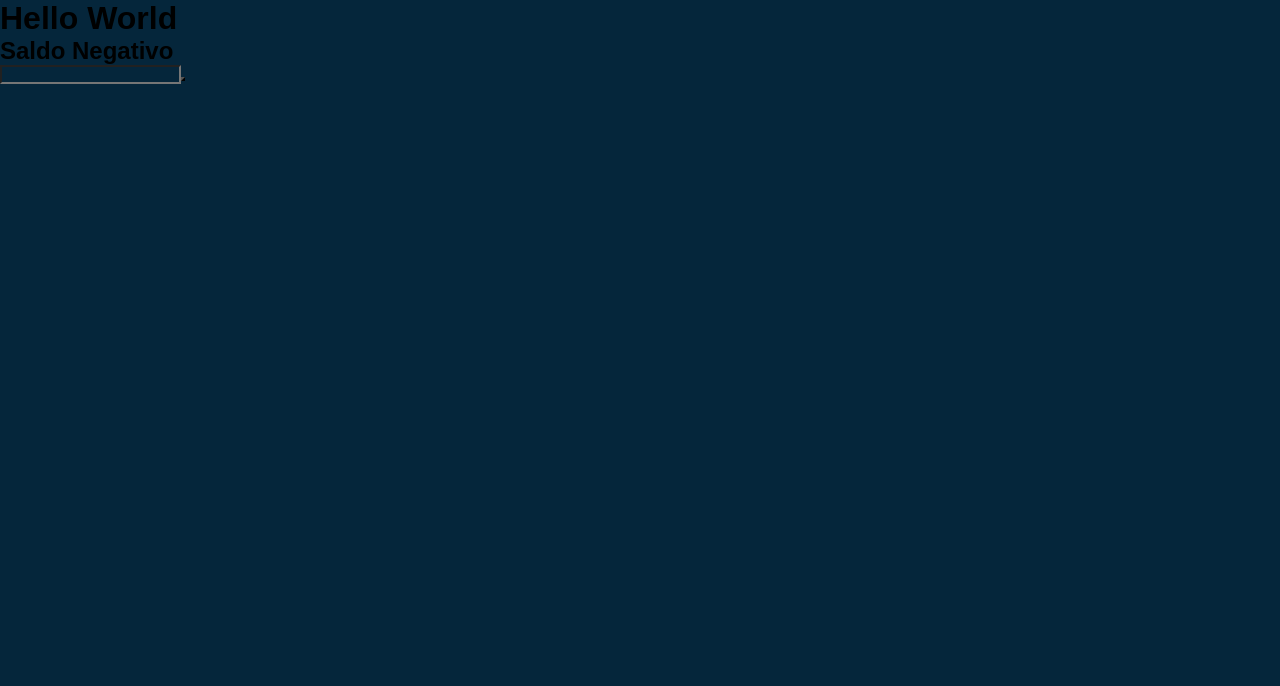
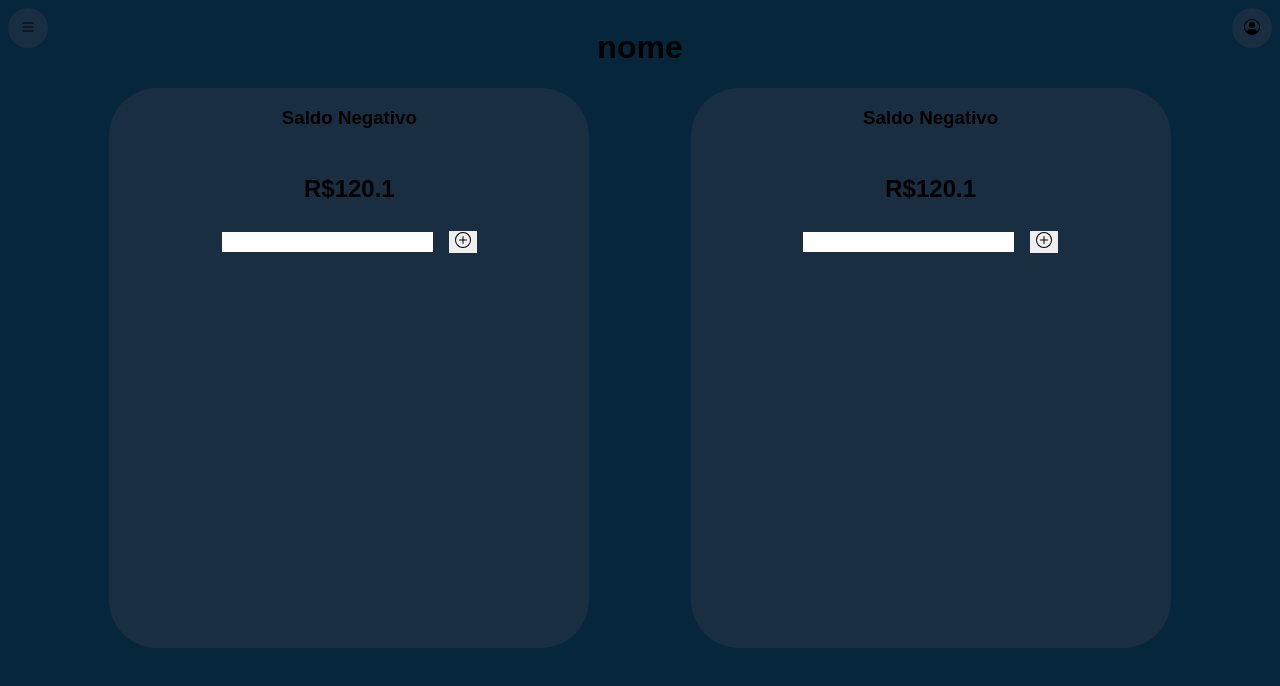
Before and after one commit to P-Duarte9029/Payment-Review, an Angular app: page / in a window 1280 px wide. Shown: the top 686 px of the page. Built offline with nearby package versions, Linux system fonts and the light colour scheme.

Commit message:
atualização de tamplate

```diff
--- a/src/app/app.css
+++ b/src/app/app.css
@@ -0,0 +1,23 @@
+
+:root{
+    --color-midnight: #192e41;
+    --color-dark-blue: #05263b;
+    --color-blue-grotto: #0d659d;
+    --color-green: #27AE60;
+    --color-red: #C0392B;
+    --color-white: #f5f5f5;
+    --color-light-blue: #b0c4de;
+}
+
+.input-area{
+    display:flex;
+    justify-content: space-evenly;
+        .input-area{
+            .left-side{
+                flex: 1;
+            }
+            .right-side{
+                flex: 1;
+            }
+        }
+}
--- a/src/app/app.html
+++ b/src/app/app.html
@@ -1,6 +1,18 @@
 <div class="container">
-    <h1>Hello World</h1>
-<app-insertion-area></app-insertion-area>
+
+    <app-header></app-header>
+
+    <div class="input-area">
+        <div class="left-side">
+            <app-insertion-area></app-insertion-area>
+        </div>
+
+    <div class="right-side">
+            <app-insertion-area></app-insertion-area>
+
+
+    </div>
+
 
 </div>
 
--- a/src/app/app.ts
+++ b/src/app/app.ts
@@ -2,10 +2,11 @@ import { Component, signal } from '@angular/core';
 import { RouterOutlet } from '@angular/router';
 import { InsertionArea } from './components/insertion-area/insertion-area';
 import { Header } from './components/header/header';
+import { FormsModule } from '@angular/forms';
 
 @Component({
   selector: 'app-root',
-  imports: [RouterOutlet, InsertionArea, Header],
+  imports: [RouterOutlet, InsertionArea, Header, FormsModule],
   templateUrl: './app.html',
   styleUrl: './app.css'
 })
--- a/src/app/components/header/header.css
+++ b/src/app/components/header/header.css
@@ -0,0 +1,34 @@
+
+:root{
+    --color-midnight: #192e41;
+    --color-dark-blue: #05263b;
+    --color-blue-grotto: #0d659d;
+    --color-green: #27AE60;
+    --color-red: #C0392B;
+    --color-white: #f5f5f5;
+    --color-light-blue: #b0c4de;
+}
+
+.header{
+    display: flex;
+    justify-content: space-between;
+}
+
+.btn-header{
+    background: none;
+    border: none;
+    padding: 0;
+    margin: 0;
+    cursor: pointer;
+    align-items: center;
+    justify-content: center;
+    background-color: var(--color-midnight);
+    width: 40px;
+    height: 40px;
+    border-radius: 50%;
+}
+
+#title-page{
+    display: flex;
+    align-items: center;
+}
--- a/src/app/components/header/header.html
+++ b/src/app/components/header/header.html
@@ -1 +1,16 @@
-<p>header works!</p>
+<div class="header">
+    <button id="create-new-page" class="btn-header">
+        <svg xmlns="http://www.w3.org/2000/svg" width="16" height="16" fill="currentColor" class="bi bi-list" viewBox="0 0 16 16">
+            <path fill-rule="evenodd" d="M2.5 12a.5.5 0 0 1 .5-.5h10a.5.5 0 0 1 0 1H3a.5.5 0 0 1-.5-.5m0-4a.5.5 0 0 1 .5-.5h10a.5.5 0 0 1 0 1H3a.5.5 0 0 1-.5-.5m0-4a.5.5 0 0 1 .5-.5h10a.5.5 0 0 1 0 1H3a.5.5 0 0 1-.5-.5"/>
+        </svg>
+    </button>
+
+    <h1 id="title-page">nome</h1>
+
+    <button id="account" class="btn-header">
+        <svg xmlns="http://www.w3.org/2000/svg" width="16" height="16" fill="currentColor" class="bi bi-person-circle" viewBox="0 0 16 16">
+            <path d="M11 6a3 3 0 1 1-6 0 3 3 0 0 1 6 0"/>
+            <path fill-rule="evenodd" d="M0 8a8 8 0 1 1 16 0A8 8 0 0 1 0 8m8-7a7 7 0 0 0-5.468 11.37C3.242 11.226 4.805 10 8 10s4.757 1.225 5.468 2.37A7 7 0 0 0 8 1"/>
+        </svg>
+    </button>
+</div>
--- a/src/app/components/insertion-area/insertion-area.css
+++ b/src/app/components/insertion-area/insertion-area.css
@@ -0,0 +1,74 @@
+:root{
+    --color-midnight: #192e41;
+    --color-dark-blue: #05263b;
+    --color-blue-grotto: #0d659d;
+    --color-green: #27AE60;
+    --color-red: #C0392B;
+    --color-white: #f5f5f5;
+    --color-light-blue: #b0c4de;
+}
+
+.body{
+    display: flex;
+    flex-direction: column;
+    align-items: center;
+    gap: 0.5rem;
+    background-color: var(--color-midnight);
+    border-radius: 3rem;
+    width: 30rem;
+    height: 35rem;
+}
+
+.add-item{
+    display: flex;
+    align-items: center;
+    gap: 1rem;
+    flex-wrap: wrap;
+}
+
+.content{
+    display: flex;
+    flex-direction: column;
+}
+
+#text-type, #create-type-value{
+    font-size: 1rem;
+    border: none;
+}
+
+#list-type-values{
+    padding: 0;
+    display: flex;
+    flex-direction: column;
+    gap: 0.5rem;
+}
+
+#list-type-values li{
+    list-style-type:none;
+    font-size: medium;
+    text-transform: capitalize;
+    display: flex;
+    justify-content: space-between;
+}
+
+.pop-up {
+  position: fixed;
+  top: 0;
+  left: 0;
+  right: 0;
+  bottom: 0;
+  background: rgba(0, 0, 0, 0.4);
+  display: flex;
+  justify-content: center;
+  align-items: center;
+  z-index: 9999;
+}
+
+.pop-up-content {
+  background: var(--color-midnight);
+  padding: 20px;
+  border-radius: 12px;
+  min-width: 300px;
+  max-width: 90vw;
+  box-shadow: 0 4px 10px rgba(0,0,0,0.3);
+}
--- a/src/app/components/insertion-area/insertion-area.html
+++ b/src/app/components/insertion-area/insertion-area.html
@@ -1,12 +1,48 @@
-<div>
-    <h2 id="saldo-negativo">Saldo Negativo</h2>
-    <div>
-        <input type="text" id="text-negative">
-        <button id="create-negative-value"></button>
+<div class="body">
+    <h3 id="balance-type">Saldo Negativo</h3>
+    <h2 id="total-value">R${{valor}}</h2>
+    <div class="add-item">
+        <input type="text" id="text-type">
+        <button id="create-type-value" (click)="showP()">
+            <svg xmlns="http://www.w3.org/2000/svg" width="16" height="16" fill="currentColor" class="bi bi-plus-circle" viewBox="0 0 16 16">
+                <path d="M8 15A7 7 0 1 1 8 1a7 7 0 0 1 0 14m0 1A8 8 0 1 0 8 0a8 8 0 0 0 0 16"/>
+                <path d="M8 4a.5.5 0 0 1 .5.5v3h3a.5.5 0 0 1 0 1h-3v3a.5.5 0 0 1-1 0v-3h-3a.5.5 0 0 1 0-1h3v-3A.5.5 0 0 1 8 4"/>
+            </svg>
+        </button>
     </div>
-    <div>
-        <ul id="list-negative-values">
-
+    <div class="content">
+        <ul id="list-type-values">
+            <li *ngFor="let item of valueArray">
+                {{ item.info }} - {{ item.value }}
+            </li>
         </ul>
     </div>
+    <div class="bottom">
+
+    </div>
 </div>
+
+<div *ngIf="show_pop_up" class="pop-up">
+    <div class="pop-up-content">
+        <h2>Preencha as informações</h2>
+        <label>
+            informações:
+            <textarea [(ngModel)] = "newInfo" rows="4" cols="40"></textarea>
+        </label>
+        <label>
+            Valor:
+            <input type="number" [(ngModel)] = "newValue">
+        </label>
+        <button (click)="SaveData()">
+            <svg xmlns="http://www.w3.org/2000/svg" width="16" height="16" fill="currentColor" class="bi bi-check2" viewBox="0 0 16 16">
+            <path d="M13.854 3.646a.5.5 0 0 1 0 .708l-7 7a.5.5 0 0 1-.708 0l-3.5-3.5a.5.5 0 1 1 .708-.708L6.5 10.293l6.646-6.647a.5.5 0 0 1 .708 0"/>
+            </svg>
+        </button>
+        <button (click)="closeP()">
+            <svg xmlns="http://www.w3.org/2000/svg" width="16" height="16" fill="currentColor" class="bi bi-x-lg" viewBox="0 0 16 16">
+                <path d="M2.146 2.854a.5.5 0 1 1 .708-.708L8 7.293l5.146-5.147a.5.5 0 0 1 .708.708L8.707 8l5.147 5.146a.5.5 0 0 1-.708.708L8 8.707l-5.146 5.147a.5.5 0 0 1-.708-.708L7.293 8z"/>
+            </svg>
+        </button>
+
+    </div>
+</div>
--- a/src/app/components/insertion-area/insertion-area.ts
+++ b/src/app/components/insertion-area/insertion-area.ts
@@ -1,11 +1,46 @@
 import { Component } from '@angular/core';
+import { FormsModule } from '@angular/forms';
+import { CommonModule } from '@angular/common';
 
 @Component({
   selector: 'app-insertion-area',
-  imports: [],
+  imports: [FormsModule, CommonModule],
   templateUrl: './insertion-area.html',
   styleUrl: './insertion-area.css'
 })
 export class InsertionArea {
-  nome:string = "Pedro";
+  valor:number = 120.10;
+  valueArray: ValueData[] = [];
+  show_pop_up:boolean = false;
+
+  newInfo:string = "";
+  newValue:number = 0;
+
+  showP(){
+    this.show_pop_up = true;
+  }
+  closeP(){
+    this.show_pop_up = false;
+  }
+
+  SaveData(){
+    let newItem = new ValueData(this.newInfo, this.newValue);
+    this.valueArray.push(newItem);
+    this.closeP();
+    this.newInfo = "";
+    this.newValue = 0;
+  }
+
 }
+
+export class ValueData{
+     info: string;
+     value: number;
+     active: boolean;
+
+    constructor(info: string, value: number){
+      this.info = info;
+      this.value = value;
+      this.active = true;
+    }
+  }
--- a/src/index.html
+++ b/src/index.html
@@ -1,5 +1,5 @@
 <!doctype html>
-<html lang="en">
+<html lang="pt-br">
 <head>
   <meta charset="utf-8">
   <title>Payment Review</title>
--- a/src/styles.css
+++ b/src/styles.css
@@ -1,10 +1,3 @@
-*{
-    font-family: Arial, Helvetica, sans-serif;
-    padding: 0;
-    margin: 0;
-    background-color: var(--color-dark-blue);
-}
-
 :root{
     --color-midnight: #192e41;
     --color-dark-blue: #05263b;
@@ -15,6 +8,7 @@
     --color-light-blue: #b0c4de;
 }
 
-:host{
-
+body{
+    font-family: Arial, Helvetica, sans-serif;
+    background-color: var(--color-dark-blue);
 }
```
